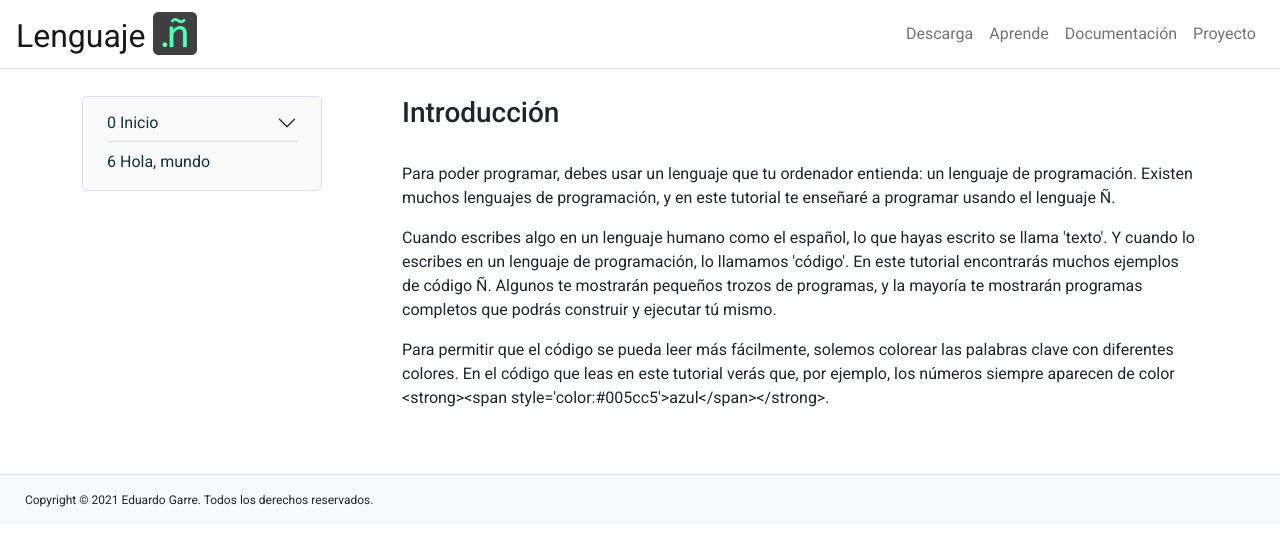
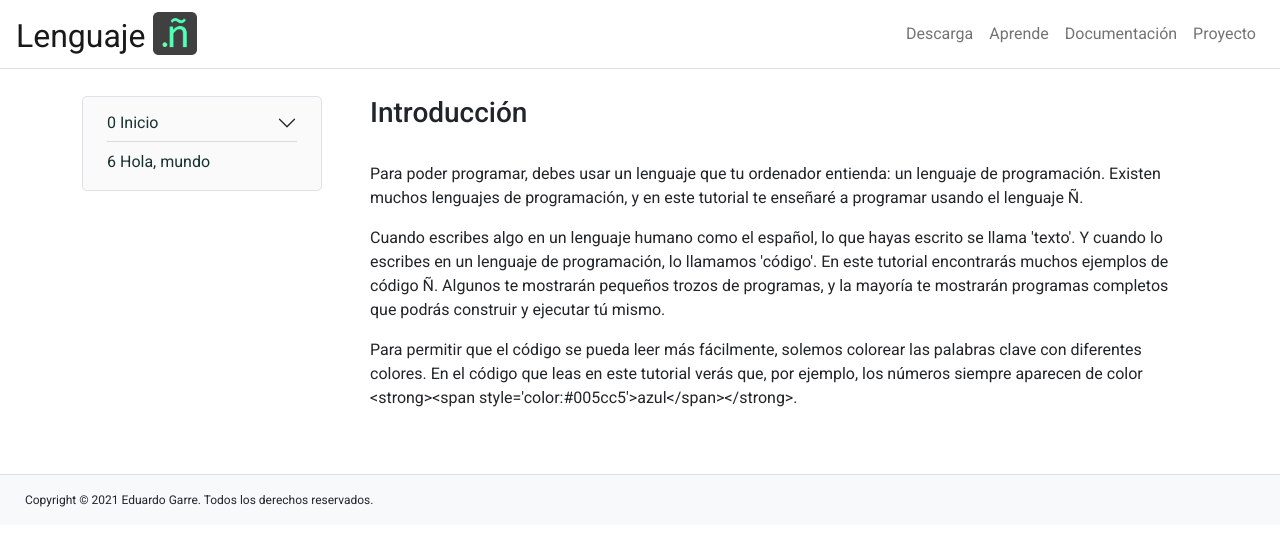
Before and after one commit to eduardogarre/frontend_lenguaje, a React (Create React App) app: page /aprende in a window 1280 px wide. Shown: the top 546 px of the page. Built offline with nearby package versions, Linux system fonts and the light colour scheme.

Commit message:
Ajusto espaciado y punto de ruptura en presentación de documentos

```diff
--- a/src/components/Aprende.js
+++ b/src/components/Aprende.js
@@ -8,13 +8,13 @@ const Aprende = () => {
     return (
         <Routes>
             <Route path="" element={
-                <div className="container presenta-documento" style={{ display: "flex", flexDirection: "row", justifyContent: "flex-start", alignItems: "flex-start", columnGap: "5rem", rowGap: "4rem"}}>
+                <div className="container presenta-documento" style={{ display: "flex", flexDirection: "row", justifyContent: "flex-start", alignItems: "flex-start", columnGap: "3rem", rowGap: "4rem"}}>
                     <MenuLateral />
                     <Contenido />
                 </div>
             } >
                 <Route path=":idArticulo" element={
-                    <div className="container presenta-documento" style={{ display: "flex", flexDirection: "row", justifyContent: "flex-start", alignItems: "flex-start", columnGap: "5rem", rowGap: "4rem"}}>
+                    <div className="container presenta-documento" style={{ display: "flex", flexDirection: "row", justifyContent: "flex-start", alignItems: "flex-start", columnGap: "3rem", rowGap: "4rem"}}>
                         <MenuLateral />
                         <Contenido />
                     </div>
--- a/src/index.css
+++ b/src/index.css
@@ -133,7 +133,7 @@ strong {
   text-decoration: none;
 }
 
-@media (max-width: 800px) {
+@media (max-width: 767px) {
   .presenta-documento{
     flex-wrap: wrap;
   }
```
